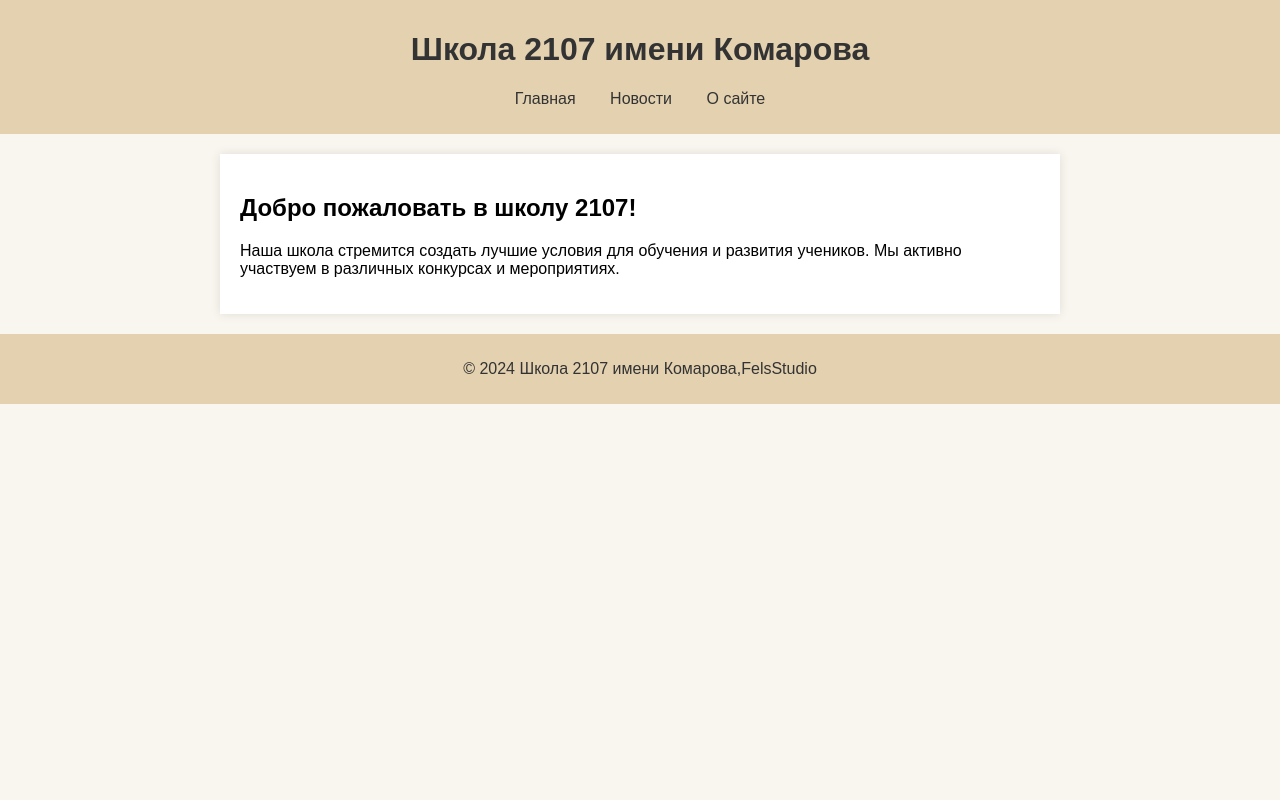
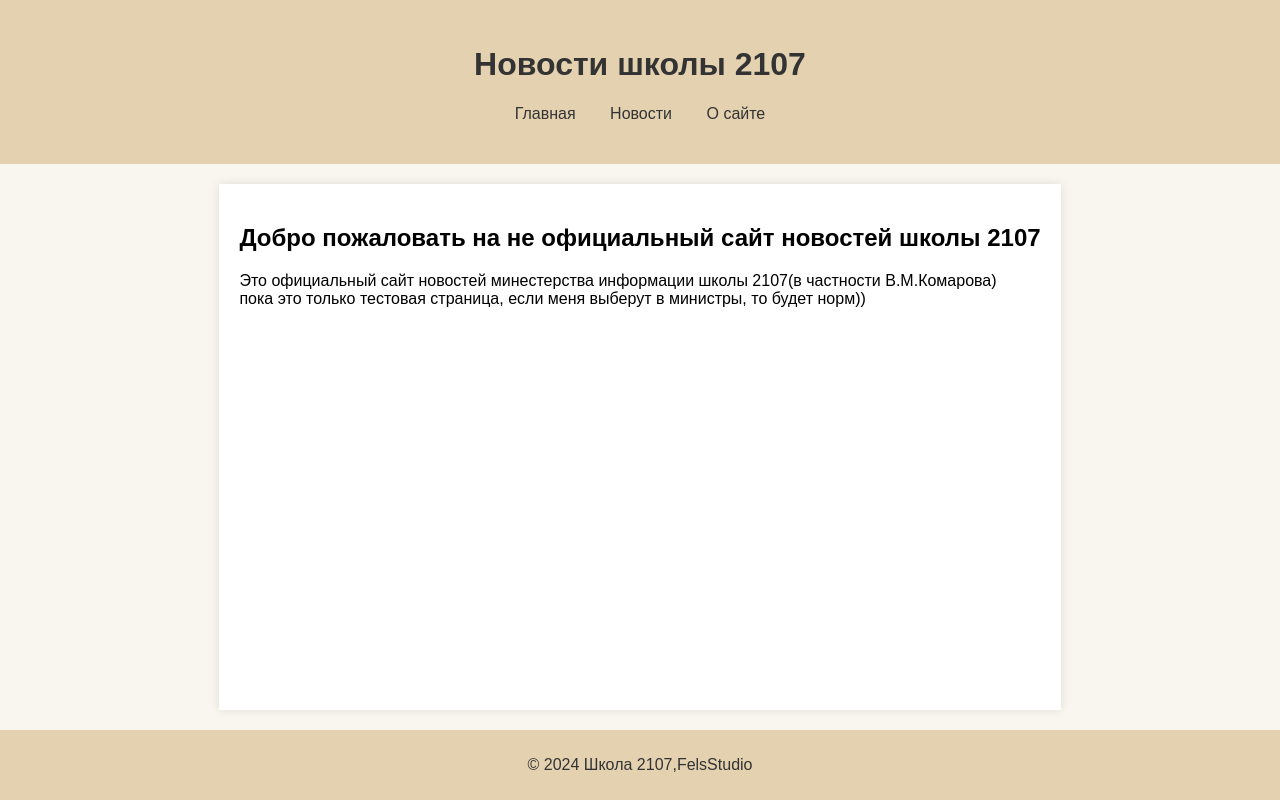
Before and after one commit to FelekDevYT/schoolnews, a plain HTML site: page index.html in a window 1280 px wide. Drawn offline with Linux system fonts and the light colour scheme.

Commit message:
Full refactoring, update styles and more...

```diff
--- a/index.html
+++ b/index.html
@@ -4,11 +4,11 @@
     <meta charset="UTF-8">
     <meta name="viewport" content="width=device-width, initial-scale=1.0">
     <link rel="stylesheet" href="styles.css">
-    <title>Школа 2107 имени Комарова - Главная</title>
+    <title>Новости школы 2107 - Главная</title>
 </head>
 <body>
 <header>
-    <h1>Школа 2107 имени Комарова</h1>
+    <h1>Новости школы 2107</h1>
     <nav>
         <ul>
             <li><a href="index.html">Главная</a></li>
@@ -18,11 +18,14 @@
     </nav>
 </header>
 <main>
-    <h2>Добро пожаловать в школу 2107!</h2>
-    <p>Наша школа стремится создать лучшие условия для обучения и развития учеников. Мы активно участвуем в различных конкурсах и мероприятиях.</p>
+    <h2>Добро пожаловать на не официальный сайт новостей школы 2107</h2>
+    <pre class="main">
+Это официальный сайт новостей минестерства информации школы 2107(в частности В.М.Комарова)
+пока это только тестовая страница, если меня выберут в министры, то будет норм))
+    </pre>
 </main>
 <footer>
-    <p>&copy; 2024 Школа 2107 имени Комарова,FelsStudio</p>
+    <p>&copy; 2024 Школа 2107,FelsStudio</p>
 </footer>
 </body>
 </html>
--- a/styles.css
+++ b/styles.css
@@ -1,14 +1,20 @@
+html, body {
+    height: 100%; /* Задаем высоту 100% для html и body */
+    margin: 0; /* Убираем отступы */
+}
+
 body {
     font-family: Arial, sans-serif;
-    margin: 0;
-    padding: 0;
     background-color: #f9f6ef; /* Светлый кремовый фон */
+    display: flex;
+    flex-direction: column; /* Позволяет располагать элементы по вертикали */
 }
 
 header {
     background: #e3d1b0; /* Кремовый цвет для шапки */
     color: #333; /* Тёмно-серый текст */
-    padding: 10px 0;
+    padding: 25px 0;
+    text-align: center; /* Выравнивание текста по центру */
 }
 
 header h1 {
@@ -29,16 +35,21 @@ nav ul li {
     margin: 0 15px;
 }
 
+pre.main {
+    font-family: arial, sans-serif;
+}
+
 nav ul li a {
     color: #333; /* Тёмно-серый цвет для ссылок */
     text-decoration: none;
 }
 
 main {
+    flex: 1; /* Позволяет основному контенту занимать всё оставшееся пространство */
     padding: 20px;
     background: #ffffff; /* Белый фон для контента */
     margin: 20px auto;
-    max-width: 800px;
+    max-width: 820px;
     box-shadow: 0 0 10px rgba(0, 0, 0, 0.1);
 }
 
@@ -47,12 +58,8 @@ footer {
     padding: 10px 0;
     background: #e3d1b0; /* Кремовый цвет для подвала */
     color: #333; /* Тёмно-серый текст */
-    position: relative;
-    bottom: 0;
-    width: 100%;
 }
 
-/* Стили для заголовков новостей */
 article h3 {
     color: #e3d1b0; /* Кремовый цвет для заголовков новостей */
 }
```
Also changed, not shown: about.html (+2 -1 lines), news.html (+0 -5 lines), 1 other file.
